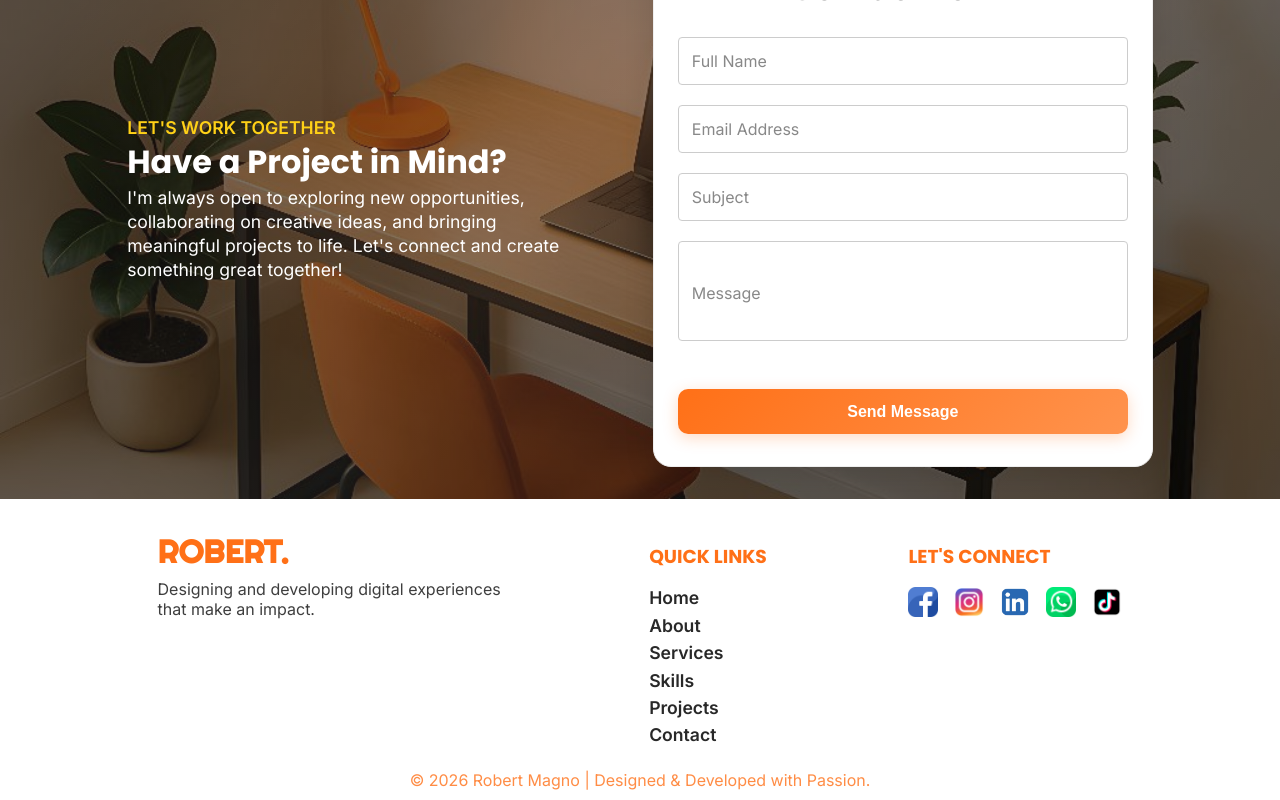
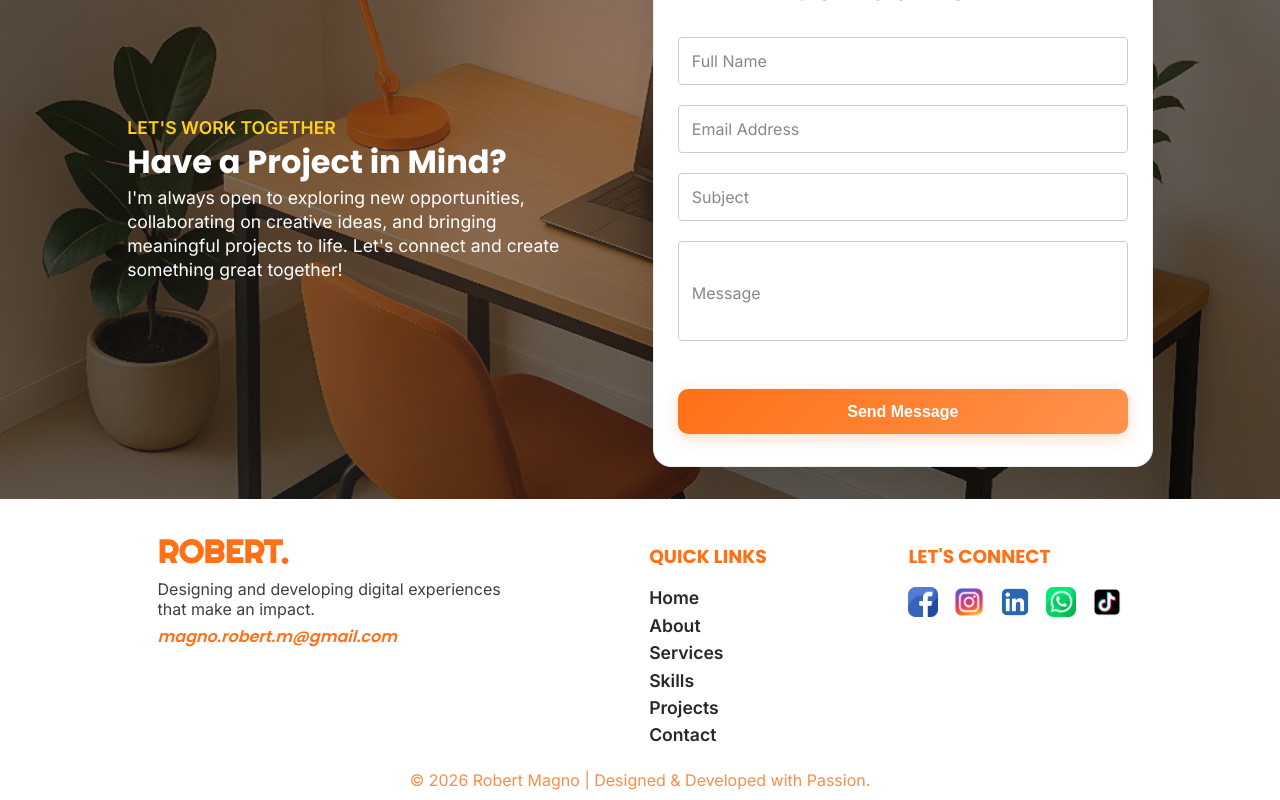
Before and after one commit to Hydrogen86/my-portfolio-react, a React (Vite) app: page / in a window 1280 px wide. Shown: the part 3425-4225 px from the top of the page. Built offline with nearby package versions, Linux system fonts and the light colour scheme.

Commit message:
Add email address

```diff
--- a/src/components/Footer.jsx
+++ b/src/components/Footer.jsx
@@ -11,6 +11,7 @@ const Footer = () => {
           <span>
             Designing and developing digital experiences that make an impact.
           </span>
+          <span>{ userData.email }</span>
         </div>
 
 
--- a/src/css/Footer.css
+++ b/src/css/Footer.css
@@ -26,6 +26,13 @@ footer {
     max-width: 350px;
     margin-top: .5rem;
     color: var(--text-muted);
+}
+.dev-name span:nth-child(3) {
+    font-style: italic;
+    color: var(--pastel);
+    margin-top: .3rem;
+    font-weight: 600;
+    font-family: var(--large-font);
 }
 
 .dev-name,
```
